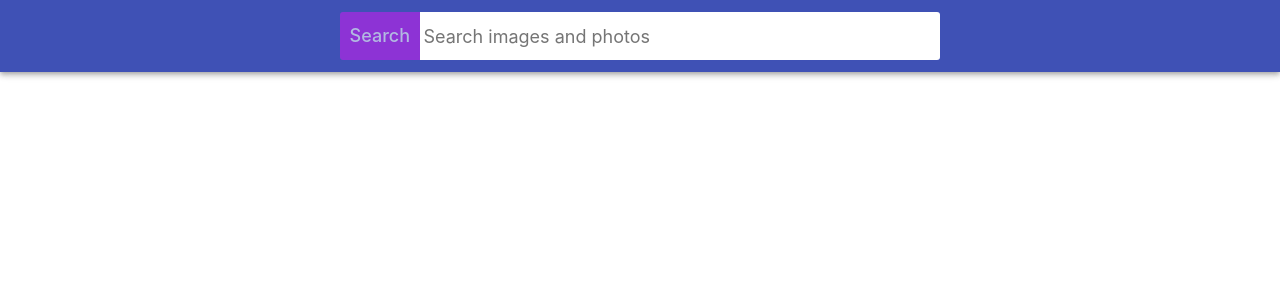
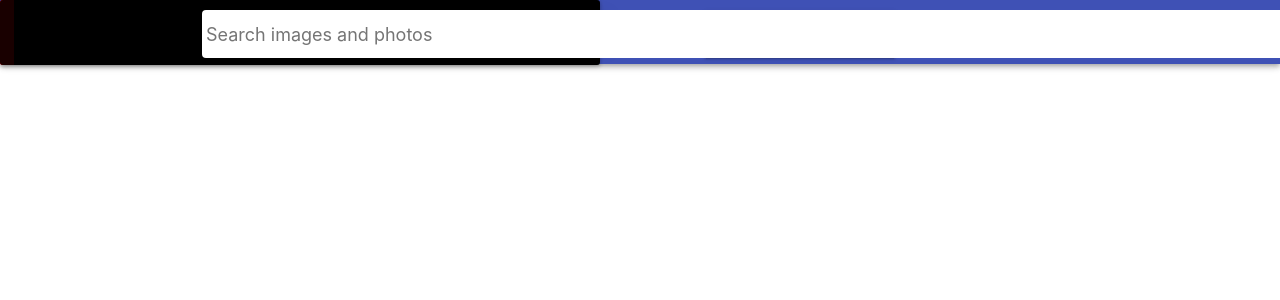
Before and after one commit to Qweeqer/goit-react-hw-03-image-finder, a React (Create React App) app: page / in a window 1280 px wide. Shown: the top 300 px of the page. Built offline with nearby package versions, Linux system fonts and the light colour scheme.

Commit message:
add ceylon eye

```diff
--- a/src/components/Searchbar/Searchbar.jsx
+++ b/src/components/Searchbar/Searchbar.jsx
@@ -8,7 +8,7 @@ import {
   SearchMenu,
 } from 'components/Searchbar/Searchbar.styled';
 
-//import 'components/Searchbar/Searchbar.css';
+import s from 'components/Searchbar/Searchbar.module.css';
 
 export class Searchbar extends React.Component {
   state = {
@@ -31,9 +31,12 @@ export class Searchbar extends React.Component {
   render() {
     return (
       <SearchMenu>
-        <Form onSubmit={this.handleSubmit}>
-          <SearchButton type="submit">Search</SearchButton>
+        <Form className={s.searchForm} onSubmit={this.handleSubmit}>
+          <SearchButton className={s.viewPort} type="submit">
+            Search
+          </SearchButton>
           <SearchInput
+            className={s.inputSearch}
             type="text"
             autoComplete="off"
             autoFocus
@@ -42,6 +45,7 @@ export class Searchbar extends React.Component {
             value={this.state.imageSearch}
             onChange={this.handleNameChange}
           />
+          <div className={s.cylonEye}></div>
         </Form>
       </SearchMenu>
     );
--- /dev/null
+++ b/src/components/Searchbar/Searchbar.module.css
@@ -0,0 +1,118 @@
+.searchForm {
+  position: fixed;
+  top: 0;
+  left: 0;
+  height: 65px;
+  width: 100%;
+  display: flex;
+  align-items: center;
+  padding-left: 10px;
+  background-color: black;
+  overflow: hidden;
+  z-index: 1;
+
+  box-shadow: 0 1px 4px rgba(0, 0, 0, 0.3),
+    -23px 0 20px -23px rgba(0, 0, 0, 0.6), 23px 0 20px -23px rgba(0, 0, 0, 0.6),
+    inset 0 0 40px rgba(0, 0, 0, 0.1);
+}
+.inputSearch {
+  top: 10px;
+  position: fixed;
+  /* margin-left: 25%;
+    width: 25%; */
+  margin-left: 15%;
+  width: 33%;
+
+  height: 40px;
+  border-radius: 4px;
+  padding: 2px 10px;
+  float: left;
+  margin-right: 2%;
+  color: rgb(15, 14, 14);
+  font-size: 16px;
+  line-height: 1.5;
+  outline-color: #32a1ce;
+}
+/* ----------ceylon eye------- */
+.viewPort {
+  position: fixed;
+  top: 10px;
+  left: 55%;
+  overflow: hidden;
+}
+/* ---------------------------------- */
+/* -------cylon_eye---------------- */
+.cylonEye {
+  background-color: red;
+  background-image: -webkit-linear-gradient(
+    left,
+    rgba(0, 0, 0, 0.9) 25%,
+    rgba(0, 0, 0, 0.1) 50%,
+    rgba(0, 0, 0, 0.9) 75%
+  );
+  background-image: -moz-linear-gradient(
+    left,
+    rgba(0, 0, 0, 0.9) 25%,
+    rgba(0, 0, 0, 0.1) 50%,
+    rgba(0, 0, 0, 0.9) 75%
+  );
+  background-image: -o-linear-gradient(
+    left,
+    rgba(0, 0, 0, 0.9) 25%,
+    rgba(0, 0, 0, 0.1) 50%,
+    rgba(0, 0, 0, 0.9) 75%
+  );
+  background-image: linear-gradient(
+    to right,
+    rgba(0, 0, 0, 0.9) 25%,
+    rgba(0, 0, 0, 0.1) 50%,
+    rgba(0, 0, 0, 0.9) 75%
+  );
+  color: white;
+  height: 100%;
+  width: 20%;
+  animation: 4s linear 0s infinite alternate move_eye;
+}
+@keyframes move_eye {
+  from {
+    margin-left: -20%;
+  }
+
+  to {
+    margin-left: 100%;
+  }
+}
+/* -----------button---------------------------- */
+button {
+  text-decoration: none;
+  color: #fff;
+  background-color: #26a69a;
+  text-align: center;
+  letter-spacing: 0.5px;
+  transition: 0.2s ease-out;
+  cursor: pointer;
+  font-size: 1rem;
+  outline: 0;
+  border: none;
+  border-radius: 2px;
+  display: inline-block;
+  height: 40px;
+  line-height: 36px;
+  /* padding: 0 2rem; */
+  text-transform: uppercase;
+  vertical-align: middle;
+  -webkit-tap-highlight-color: transparent;
+  box-shadow: 0 2px 2px 0 rgb(0 0 0 / 14%), 0 1px 5px 0 rgb(0 0 0 / 12%),
+    0 3px 1px -2px rgb(0 0 0 / 20%);
+  overflow: visible;
+  font: inherit;
+  margin: 0;
+  transition-property: background-color, color, border;
+  transition-duration: 500ms;
+  transition-timing-function: linear;
+}
+
+button:hover {
+  animation: animate125 2000ms infinite 10ms;
+  background-color: #17d5c2;
+}
```
